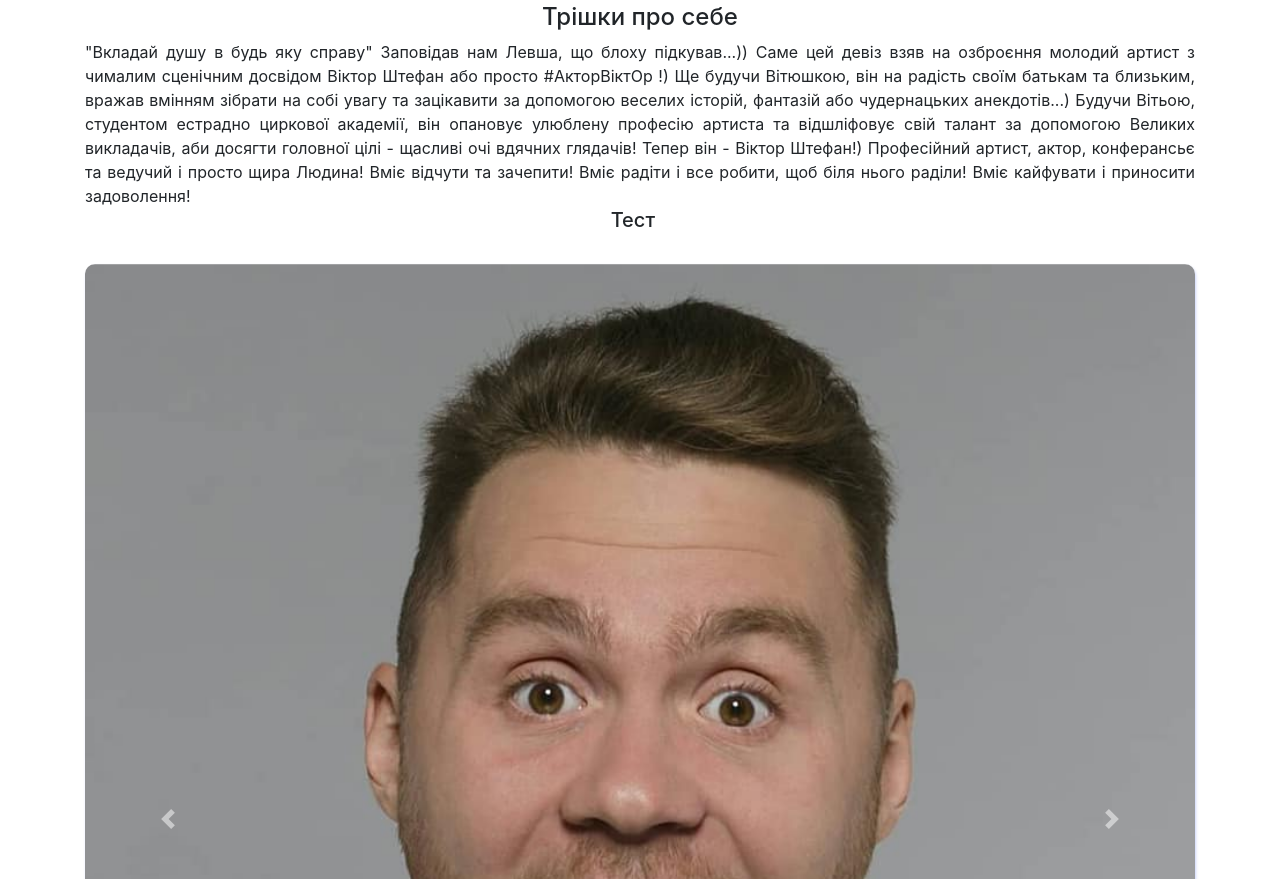
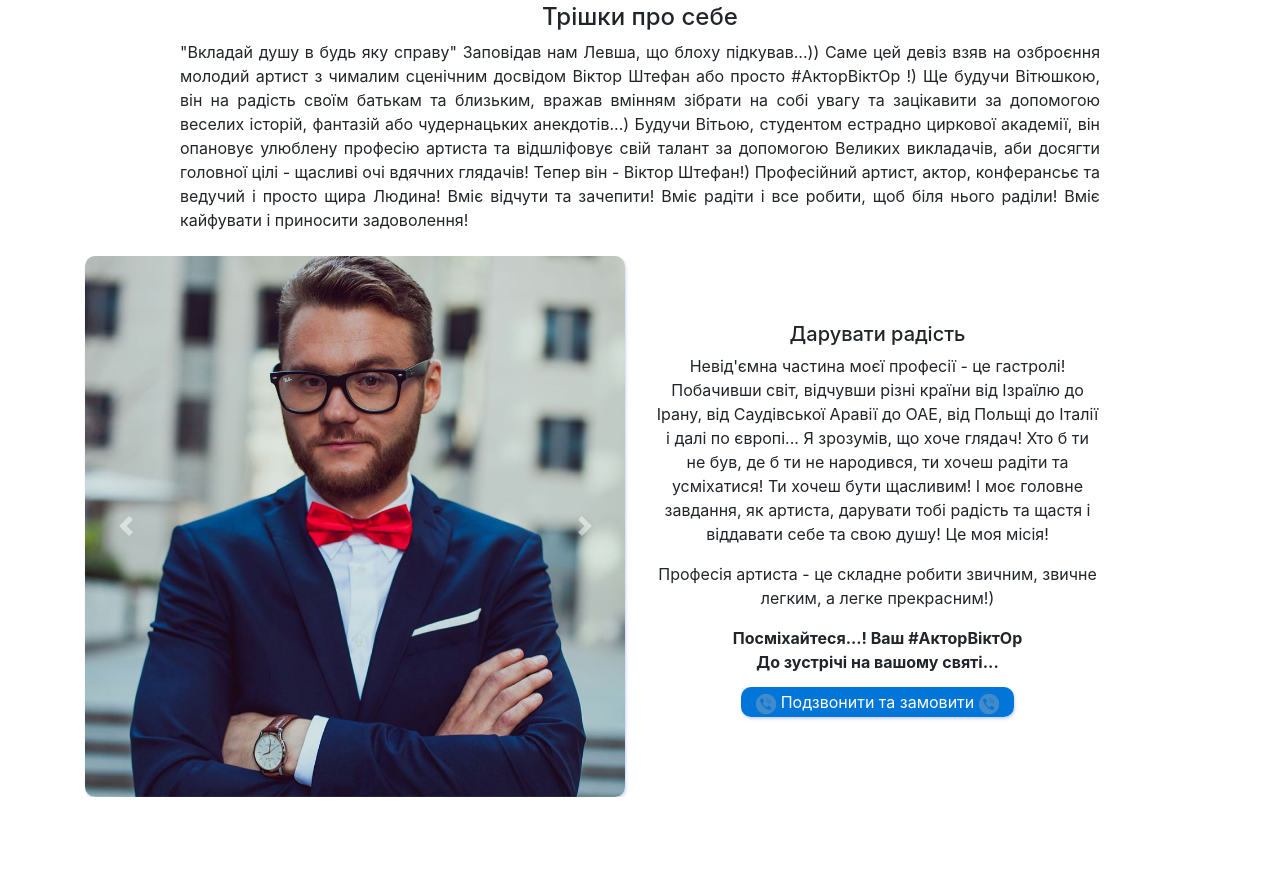
Before and after one commit to van-yog/aktorviktor.kiev.ua, a plain HTML site: page index.html in a window 1280 px wide. Shown: the part 461-1340 px from the top of the page. After the commit the page ends 1258 px from the top, so only its background shows below. Drawn offline with nearby package versions, Linux system fonts and the light colour scheme.

Commit message:
add animation

```diff
--- a/index.html
+++ b/index.html
@@ -8,6 +8,7 @@
             integrity="sha384-Vkoo8x4CGsO3+Hhxv8T/Q5PaXtkKtu6ug5TOeNV6gBiFeWPGFN9MuhOf23Q9Ifjh" crossorigin="anonymous">
         <link rel="stylesheet" href="style.css">
         <link href="style/animate.css" rel="stylesheet">
+        <link href="https://unpkg.com/aos@2.3.1/dist/aos.css" rel="stylesheet">
         <meta http-equiv="X-UA-Compatible" content="ie=edge">
         <title>Ведучий, весілля, корпоративи</title>
         <script src="https://ajax.googleapis.com/ajax/libs/jquery/2.2.0/jquery.min.js"></script>
@@ -77,7 +78,7 @@
 
         <div class="container mt-4 slideInUp">
             <div class="row">
-                <div class="col-12 text-justify">
+                <div class="col-12 col-md-10  offset-md-1 text-justify">
                     <h4 class="text-center">Трішки про себе</h4>
                     "Вкладай душу в будь яку справу" Заповідав нам Левша, що блоху підкував...)) Саме цей девіз взяв на
                     озброєння молодий
@@ -94,20 +95,19 @@
                     приносити
                     задоволення!
                 </div>
-                <h5 class="col-12 text-center mov">Тест</h5>
             </div>
         </div>
 
         <div class="container mt-4">
             <div class="row">
-                <div class="col-12 text-justify">
-                    <div id="carouselExampleControls" class="carousel slide" data-ride="carousel">
+                <div class="col-12 col-md-6 text-justify">
+                    <div id="carouselExampleControls" class="carousel slide mov" data-ride="carousel">
                         <div class="carousel-inner border__radius">
                             <div class="carousel-item active">
-                                <img class="d-block w-100" src="./img/viktor1.jpg" alt="First slide">
+                                <img class="d-block w-100" src="./img/viktor2.jpg" alt="First slide">
                             </div>
                             <div class="carousel-item">
-                                <img class="d-block w-100" src="./img/viktor2.jpg" alt="Second slide">
+                                <img class="d-block w-100" src="./img/viktor1.jpg" alt="Second slide">
                             </div>
                             <div class="carousel-item">
                                 <img class="d-block w-100" src="./img/viktor3.jpg" alt="Third slide">
@@ -128,13 +128,8 @@
                         </a>
                     </div>
                 </div>
-            </div>
-        </div>
-
-        <div class="container mt-4">
-            <div class="row">
-                <div class="col-12 text-justify">
-                    <h5 class="text-center">Дарувати радість</h5>
+                <div class="col-12 col-md-5 text-center mt-2 mt-auto mb-auto">
+                    <h5 class="text-center" data-aos="zoom-in" data-aos-duration="1000">Дарувати радість</h5>
                     <p>Невід'ємна частина моєї професії - це гастролі! Побачивши світ, відчувши різні країни від Ізраїлю
                         до Ірану, від
                         Саудівської Аравії до ОАЕ, від Польщі до Італії і далі по європі... Я зрозумів, що хоче глядач!
@@ -146,16 +141,25 @@
                     <p>Професія артиста - це складне робити
                         звичним, звичне
                         легким, а легке прекрасним!)</p>
-                    <p class="font-weight-bold text-center">Посміхайтеся...! Ваш #АкторВіктОр !) <br> До зустрічі...!)
+                    <p class="font-weight-bold text-center smile" data-aos="zoom-in" data-aos-duration="1000">
+                        Посміхайтеся...! Ваш
+                        #АкторВіктОр <br> До
+                        зустрічі на вашому святі...
                     </p>
+                    <div class="text-center mb-3">
+                        <a class="btn_phone" href="tel:+380634551066">
+                            <img class="img-fluid" src="./img/icons/viber_blue.png" width="20px" alt="viber"> Подзвонити
+                            та замовити
+                            <img class="img-fluid" src="./img/icons/viber_blue.png" width="20px" alt="viber">
+                        </a>
+                    </div>
                 </div>
-
             </div>
         </div>
 
         <div class="container ">
             <div class="row">
-                <div class="col-10 offset-1">
+                <div class="col-10 offset-1 d-md-none">
                     <img class="img-fluid border__radius mov" src="./img/viktor_main.jpg" alt="">
                 </div>
             </div>
@@ -163,18 +167,30 @@
 
 
         <script>
+            let i = 0;
             $(window).scroll(function () {
                 $('.mov').each(function () {
                     var imagePos = $(this).offset().top;
                     var topOfWindow = $(window).scrollTop();
                     if (imagePos < topOfWindow + 700) {
-                        $(this).addClass('test');
+                        if (i % 2) {
+                            $(this).addClass('fade-in-left');
+                            i++;
+                        } else {
+                            $(this).addClass('fade-in-right');
+                            i++;
+                        }
                     }
                 });
             });
+
+
         </script>
 
-
+        <script src="https://unpkg.com/aos@2.3.1/dist/aos.js"></script>
+        <script>
+            AOS.init();
+        </script>
         <script src="https://code.jquery.com/jquery-3.4.1.slim.min.js"
             integrity="sha384-J6qa4849blE2+poT4WnyKhv5vZF5SrPo0iEjwBvKU7imGFAV0wwj1yYfoRSJoZ+n"
             crossorigin="anonymous"></script>
--- a/style.css
+++ b/style.css
@@ -101,8 +101,12 @@
   animation-fill-mode: forwards;
 }
 
-.test {
-  animation: fadeInLeft 4s;
+.fade-in-left {
+  animation: fadeInLeft 1.3s;
+}
+
+.fade-in-right {
+  animation: fadeInRight 1.3s;
 }
 
 @keyframes fadeIn {
```
